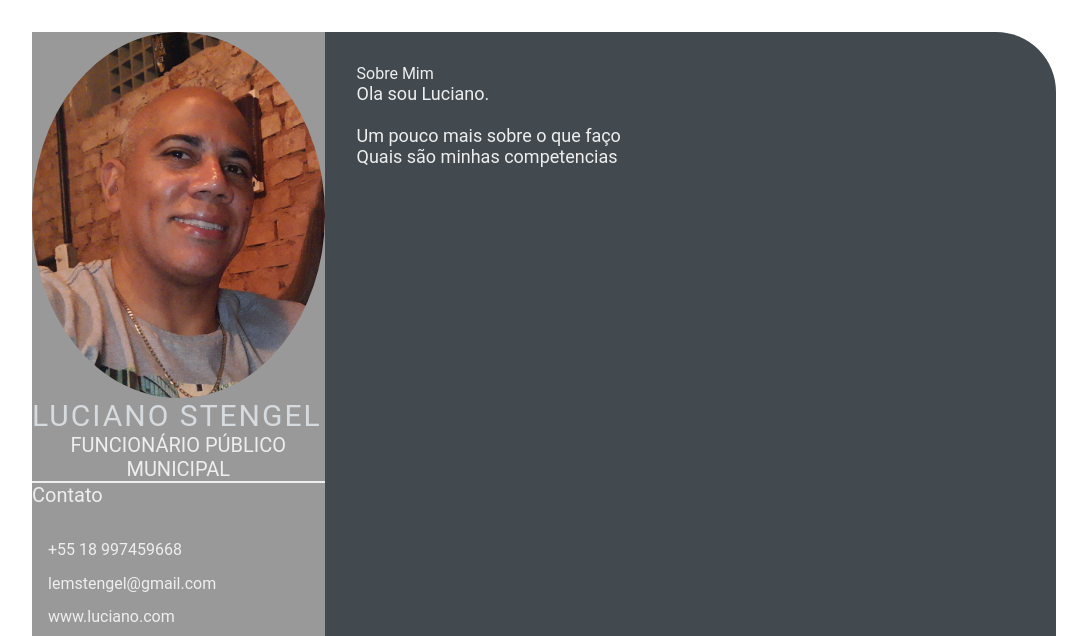
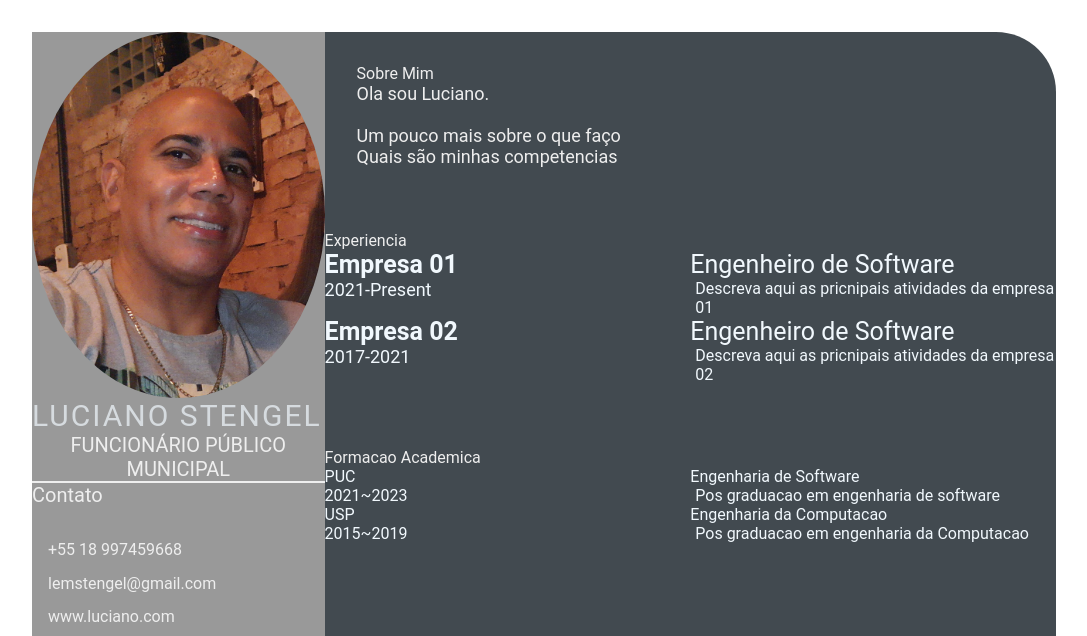
Before and after one commit to luciano-stengel/luciano-stengel.io, a plain HTML site: page index.html in a window 1280 px wide. Shown: the top 636 px of the page, without its empty margins (96-1183 px from the left). Drawn offline with Linux system fonts and the light colour scheme.

Commit message:
feature: add index.html e style.css

```diff
--- a/index.html
+++ b/index.html
@@ -1,4 +1,5 @@
 <html lang="en">
+
 <head>
     <meta charset="UTF-8">
     <meta http-equiv="X-UA-Compatible" content="IE=edge">
@@ -8,6 +9,7 @@
     <link rel="stylesheet" href="style.css">
 
 </head>
+
 <body>
     <main class="resume-contents">
         <section class="left-section">
@@ -29,8 +31,12 @@
                 <div class="skills">
                     <p class="left-title">Skills</p>
                     <ul>
-                        <li><p>HTML, CSS, Git & GitHub</p></li>
-                        <li><p>Windows Server</p></li>
+                        <li>
+                            <p>HTML, CSS, Git & GitHub</p>
+                        </li>
+                        <li>
+                            <p>Windows Server</p>
+                        </li>
                     </ul>
                 </div>
             </section>
@@ -45,16 +51,60 @@
                         <br>Um pouco mais sobre o que faço
                         <br>Quais são minhas competencias
                     </p>
+                </section>
+            </div>
+            <section class="experience gap">
+                <div class="right-title">Experiencia</div>
+                <div class="experience-contents">
+                    <div class="exp-left">
+                        <p class="exp-company-name">Empresa 01</p>
+                        <p class="exp-time-period">2021-Present</p>
+                    </div>
+                    <div class="exp-right">
+                        <p class="exp-position">Engenheiro de Software</p>
+                        <p class="exp-desc">
+                            Descreva aqui as pricnipais atividades da empresa 01
+                        </p>
+                    </div>
+                    <div class="exp-left">
+                        <p class="exp-company-name">Empresa 02</p>
+                        <p class="exp-time-period">2017-2021</p>
+                    </div>
+                    <div class="exp-right">
+                        <p class="exp-position">Engenheiro de Software</p>
+                        <p class="exp-desc">
+                            Descreva aqui as pricnipais atividades da empresa 02
+                        </p>
+                    </div>
+                </div>
+            </section>
+            <section class="education gap">
+                <div class="right-title">Formacao Academica</div>
+                <div class="education-contents">
+                    <div class="education-left">
+                        <div class="education-shcool-name">PUC</div>
+                        <div class="education-time-pediod">2021~2023</div>
+                    </div>
+                    <div class="education-right">
+                        <p class="education-subjet">Engenharia de Software</p>
+                        <p class="education-desc">
+                            Pos graduacao em engenharia de software
+                     </p>
+                    </div>
+                    <div class="education-left">
+                        <div class="education-shcool-name">USP</div>
+                        <div class="education-time-pediod">2015~2019</div>
+                    </div>
+                    <div class="education-right">
+                        <p class="education-subjet">Engenharia da Computacao</p>
+                        <p class="education-desc">
+                            Pos graduacao em engenharia da Computacao
+                     </p>
+                    </div>
+                </div>
+            </section>
+        </section>
+    </main>
+</body>
 
-                </section>
-
-                </div>
-
-        </section>
-
-
-
-    </main>
-
-</body>
 </html>
--- a/style.css
+++ b/style.css
@@ -100,4 +100,37 @@
 .about-me-contents {
     font-size: 18px;
     color: #eeeeee;
+}.experience-contents,
+.education-contents,
+.awards-contents {
+    display: grid;
+    grid-template-columns: repeat(2, 1fr);
+    padding-bottom: 2rem;
+    color: #F1F8FD;
 }
+
+.exp-company-name,
+.education-school-name,
+.awards-company-name {
+    font-size: 25px;
+    font-weight: bold;
+}
+
+.exp-time-period,
+.educationp-time-period,
+.awards-time-period {
+    font-size: 18px;
+}
+
+.exp-position,
+.education-subject,
+.awards-name {
+    font-size: 25px;
+}
+
+.exp-desc,
+.education-desc,
+.awards-desc {
+    font-size: 16px;
+    padding-left: 5px;
+}
```
